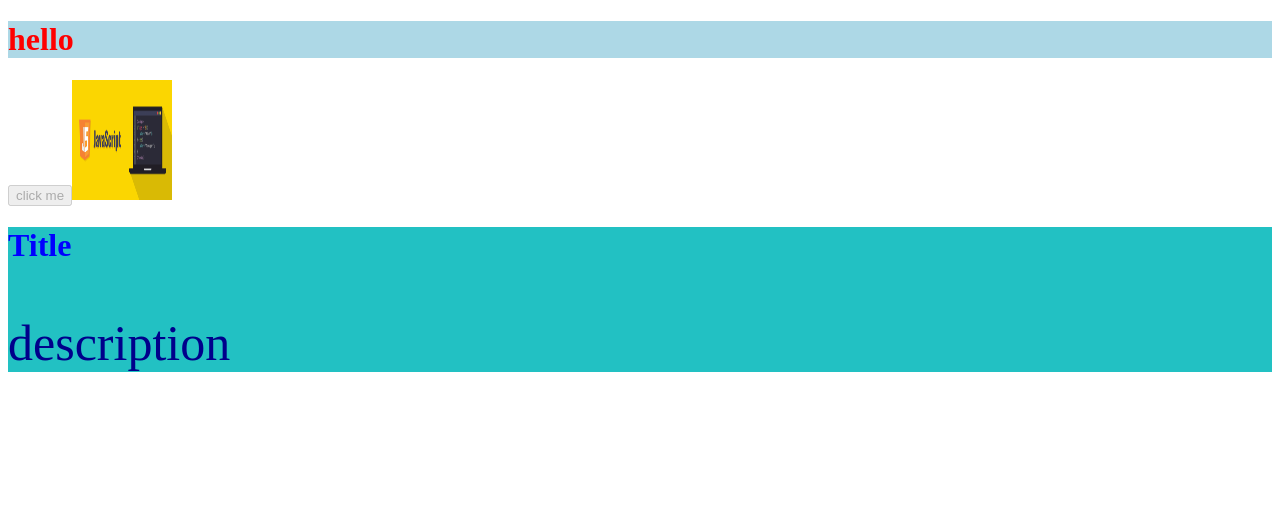
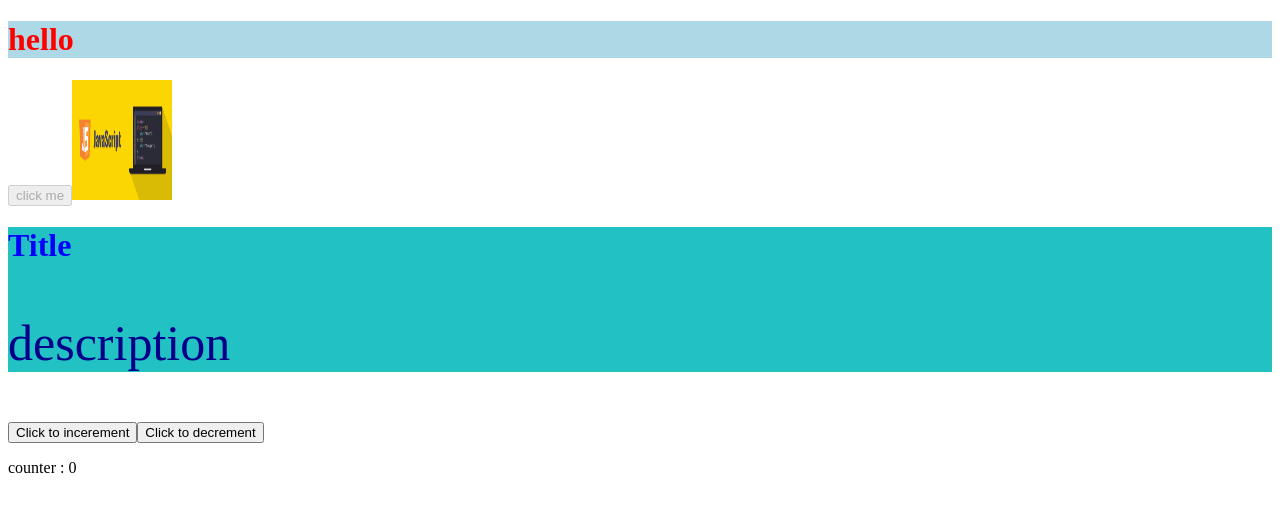
Before and after one commit to Ramijawadi/angularBasic, an Angular app: page / in a window 1280 px wide. Shown: the top 512 px of the page. Built offline with nearby package versions, Linux system fonts and the light colour scheme.

Commit message:
create increment and decrement EVENT

```diff
--- a/src/app/app.component.html
+++ b/src/app/app.component.html
@@ -10,3 +10,7 @@
 
 
 </div>
+
+<button (click)="incerementCounter()">Click to incerement</button>
+<button (click)="decremenetCounter()">Click to decrement</button>
+<p> counter  :  {{counter}}</p>
--- a/src/app/app.component.ts
+++ b/src/app/app.component.ts
@@ -14,6 +14,7 @@ export class AppComponent {
   btn: string = 'click me';
   name: string = 'rami jawadi';
   desc: string = 'front end developper';
+  counter :number = 0 ;
 
   //attribute
 
@@ -26,4 +27,16 @@ export class AppComponent {
   bgDiv: string = '#22c1c3';
   parag: string = 'font-size: 50px ; color: darkblue';
   titleColor:string='blue';
+
+  decremenetCounter () {
+
+    this.counter -- ;
+  }
+
+
+
+  incerementCounter () {
+
+  this.counter ++ ;
 }
+}
```
